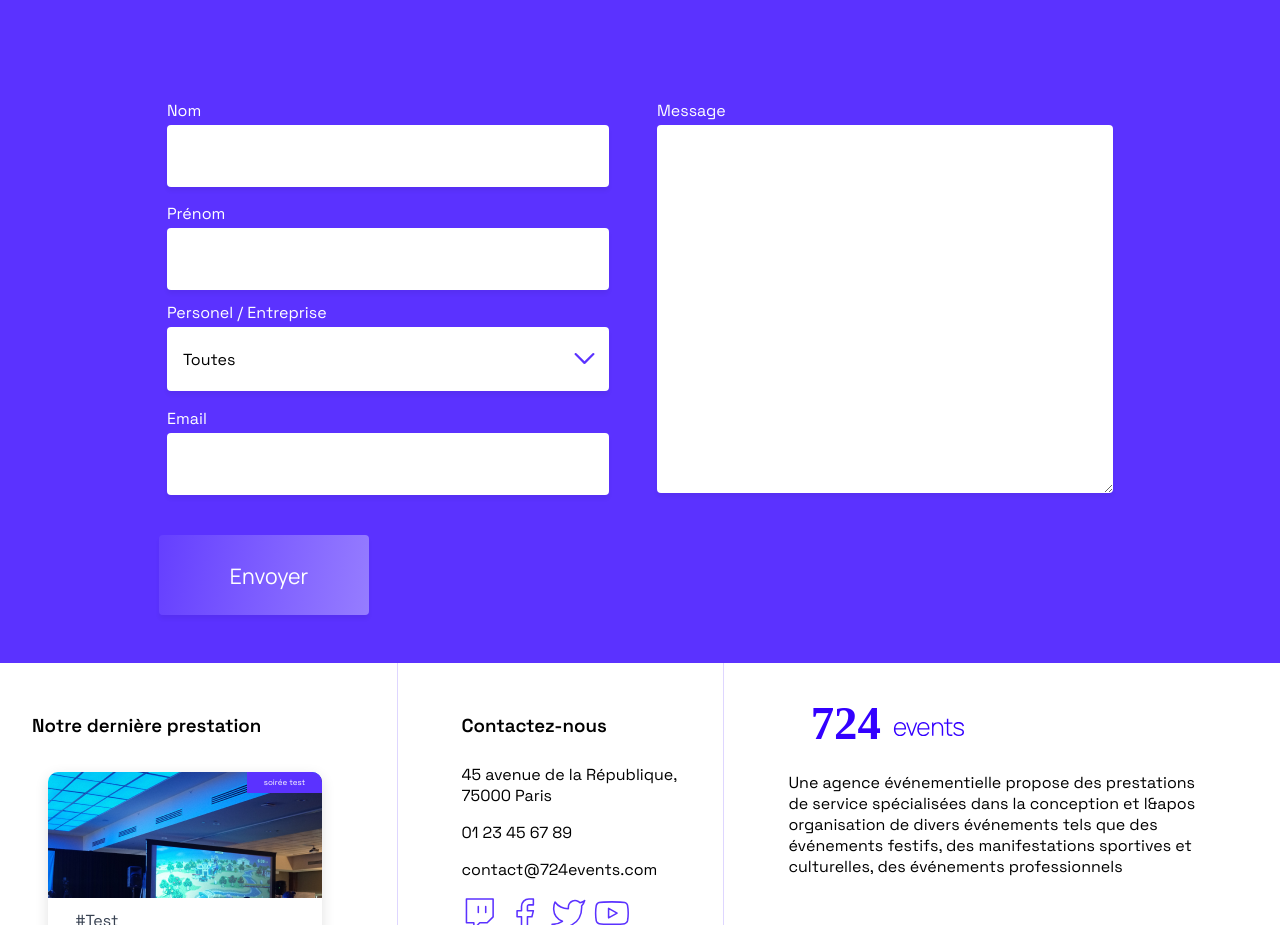
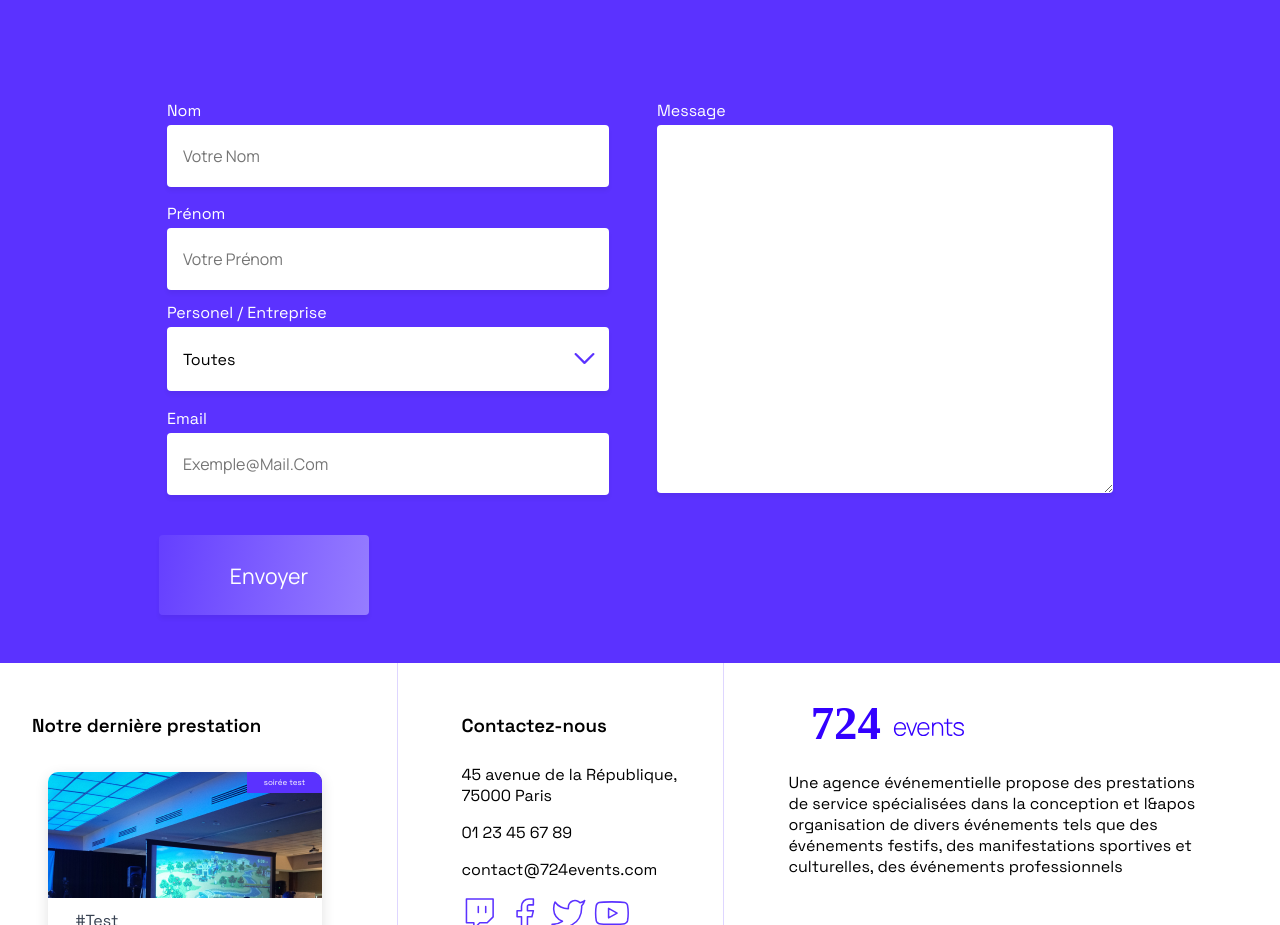
Before and after one commit to Forcica/724Events, a React (Create React App) app: page / in a window 1280 px wide. Shown: the part 5450-6375 px from the top of the page. Built offline with nearby package versions, Linux system fonts and the light colour scheme.

Commit message:
[ADD] New fields in the Form

```diff
--- a/src/containers/Form/index.js
+++ b/src/containers/Form/index.js
@@ -28,8 +28,8 @@ const Form = ({ onSuccess, onError }) => {
    <form onSubmit={sendContact}>
       <div className="row">
       <div className="col">
-          <Field placeholder="" label="Nom" />
-          <Field placeholder="" label="Prénom" />
+         <Field placeholder="Votre Nom" label="Nom" />
+         <Field placeholder="Votre Prénom" label="Prénom" />
          <Select
             selection={["Personel", "Entreprise"]}
             onChange={() => null}
@@ -37,7 +37,7 @@ const Form = ({ onSuccess, onError }) => {
             type="large"
             titleEmpty
          />
-          <Field placeholder="" label="Email" />
+         <Field placeholder="exemple@mail.com" label="Email" />
          <Button type={BUTTON_TYPES.SUBMIT} disabled={sending}>
             {sending ? "En cours" : "Envoyer"}
          </Button>
```
Lines whose indentation alone changed are shown as unchanged.
